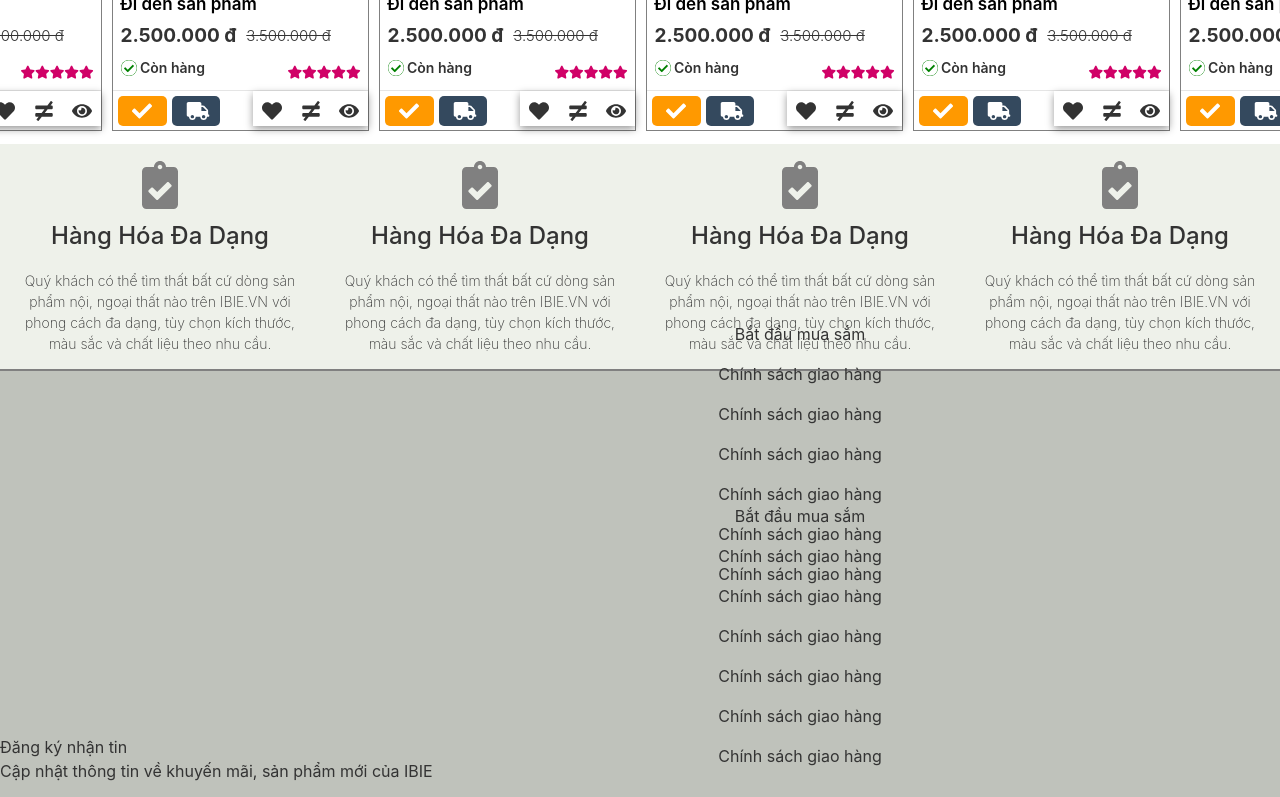
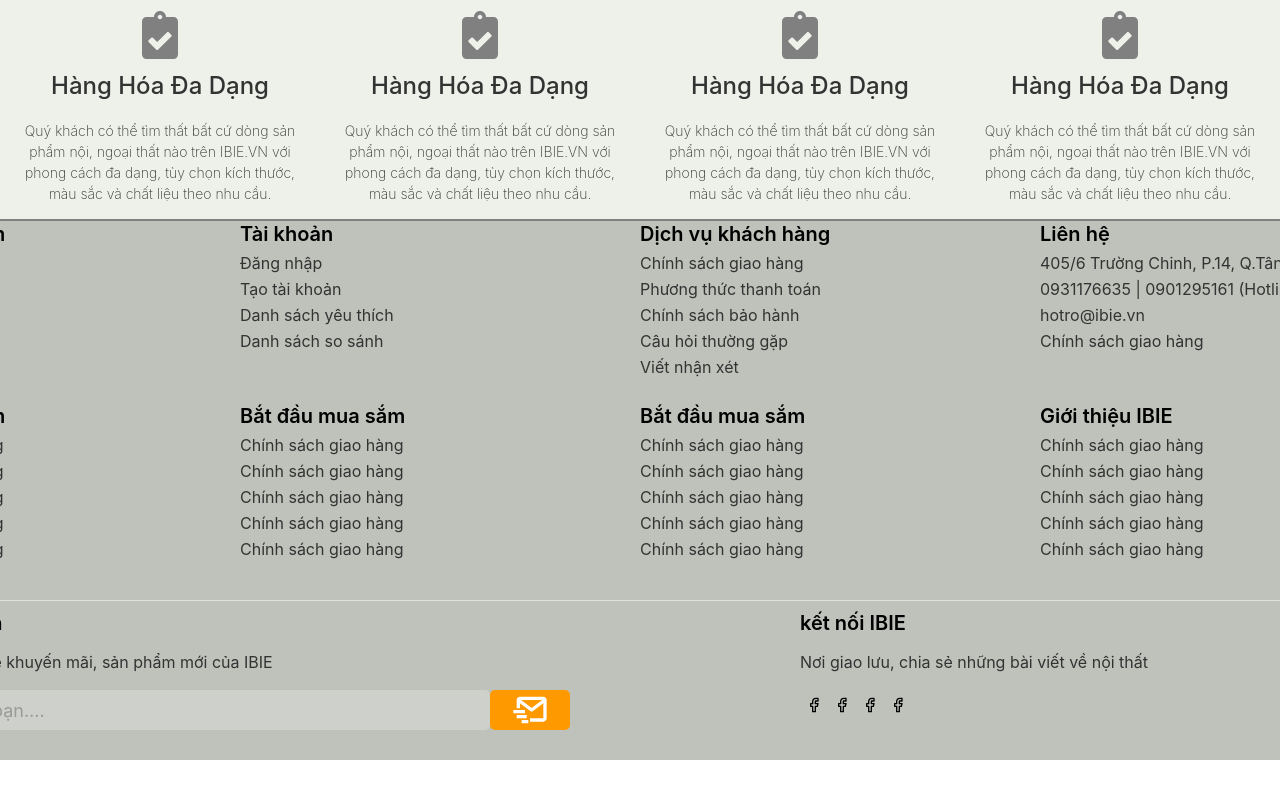
Before and after one commit to devinh2401/demo, a React (Create React App) app: page / in a window 1280 px wide. Shown: the part 2000-2797 px from the top of the page. After the commit the page ends 2760 px from the top, so only its background shows below. Built offline with nearby package versions, Linux system fonts and the light colour scheme.

Commit message:
done homepage

```diff
--- a/src/App.css
+++ b/src/App.css
@@ -17,7 +17,7 @@ body {
   display: flex;
   justify-content: center;
 } */
-.head-container {
+.main-container {
   display: flex;
   flex-direction: column;
   justify-content: center;
@@ -40,6 +40,9 @@ a {
   padding: 5px;
 } */
 .header-wrap{
+  position: fixed;
+  top: 0;
+  z-index: 9999;
   width: 100%;
   height: 150px;
   display: flex;
@@ -49,7 +52,7 @@ a {
   /* position: fixed; */
   /* top: 0; */
 }
-.header {
+header {
   width: 1600px;
   height: 150px;
   /* overflow-x: hidden; */
@@ -603,6 +606,8 @@ a {
   }
   header{
     overflow: hidden;
+    /* display: fixed;
+    z-index: 9999; */
 
   }
 
--- a/src/Components/Footer.js
+++ b/src/Components/Footer.js
@@ -1,5 +1,7 @@
 import React from 'react'
-import { FaClipboardCheck, FaHeart , FaEye , FaNotEqual, FaCheck, FaTruck, FaCheckCircle} from 'react-icons/fa'
+import { FaClipboardCheck, FaHeart , FaEye , FaNotEqual, FaCheck, FaTruck, FaCheckCircle,} from 'react-icons/fa'
+import { BiMailSend} from 'react-icons/bi'
+import { FiFacebook} from 'react-icons/fi'
 
 import "./footer.css"
 function Footer() {
@@ -40,48 +42,112 @@ function Footer() {
             <div className='footer-end'>
                 <div className='footer-row1'>
                     <div className='footer-row1-item'>
-                        <div className='foooter-row1-title'>
-                            <p>Bắt đầu mua sắm</p>
+                            <h4> Bắt đầu mua sắm </h4>
+                        <div className='footer-row1-content'>
+                            <p>Đăng ký tài khoản</p>
+                            <p>Điều khoản bán hàng</p>
+
+
                         </div>
+                    </div>
+                    <div className='footer-row1-item'>
+                            <h4> Tài khoản </h4>
+                        <div className='footer-row1-content'>
+                            <p>Đăng nhập</p>
+                            <p>Tạo tài khoản</p>
+                            <p>Danh sách yêu thích</p>
+                            <p>Danh sách so sánh</p>
+
+
+                        </div>
+                    </div>
+                    <div className='footer-row1-item'>
+                            <h4> Dịch vụ khách hàng </h4>
+                        <div className='footer-row1-content'>
+                            <p>Chính sách giao hàng</p>
+                            <p>Phương thức thanh toán</p>
+                            <p>Chính sách bảo hành</p>
+                            <p>Câu hỏi thường gặp</p>
+                            <p>Viết nhận xét</p>
+
+                        </div>
+                    </div>
+                    <div className='footer-row1-item'>
+                            <h4> Liên hệ </h4>
+                        <div className='footer-row1-content'>
+                            <p>	405/6 Trường Chinh, P.14, Q.Tân Bình, TP.HCM</p>
+                            <p>	0931176635 | 0901295161 (Hotline/Zalo)</p>
+                            <p>	hotro@ibie.vn</p>
+                            <p>Chính sách giao hàng</p>
+
+
+                        </div>
+                    </div>
+                 </div>
+                 <div className='footer-row1'>
+                    <div className='footer-row1-item'>
+                            <h4> Bắt đầu mua sắm </h4>
                         <div className='footer-row1-content'>
                             <p>Chính sách giao hàng</p>
                             <p>Chính sách giao hàng</p>
                             <p>Chính sách giao hàng</p>
                             <p>Chính sách giao hàng</p>
                             <p>Chính sách giao hàng</p>
-                            <p>Chính sách giao hàng</p>
+
                         </div>
                     </div>
-                </div>
-                <div className='footer-row1'>
                     <div className='footer-row1-item'>
-                        <div className='foooter-row1-title'>
-                            <p>Bắt đầu mua sắm</p>
-                        </div>
+                            <h4> Bắt đầu mua sắm </h4>
                         <div className='footer-row1-content'>
                             <p>Chính sách giao hàng</p>
                             <p>Chính sách giao hàng</p>
                             <p>Chính sách giao hàng</p>
                             <p>Chính sách giao hàng</p>
                             <p>Chính sách giao hàng</p>
-                            <p>Chính sách giao hàng</p>
+
                         </div>
                     </div>
-                </div>
-                <div className='footer-row-end'>
-                    <div className='fotter-register'>
-                        <span> Đăng ký nhận tin </span>
+                    <div className='footer-row1-item'>
+                            <h4> Bắt đầu mua sắm </h4>
+                        <div className='footer-row1-content'>
+                            <p>Chính sách giao hàng</p>
+                            <p>Chính sách giao hàng</p>
+                            <p>Chính sách giao hàng</p>
+                            <p>Chính sách giao hàng</p>
+                            <p>Chính sách giao hàng</p>
+
+                        </div>
+                    </div>
+                    <div className='footer-row1-item'>
+                            <h4> Giới thiệu IBIE </h4>
+                        <div className='footer-row1-content'>
+                            <p>Chính sách giao hàng</p>
+                            <p>Chính sách giao hàng</p>
+                            <p>Chính sách giao hàng</p>
+                            <p>Chính sách giao hàng</p>
+                            <p>Chính sách giao hàng</p>
+
+                        </div>
+                    </div>
+                 </div>
+
+                <div className='footer-row-end '>
+                    <div className='footer-register'>
+                        <h4> Đăng ký nhận tin </h4>
                         <p>Cập nhật thông tin về khuyến mãi, sản phẩm mới của IBIE</p>
-                        <input type='text' placeholder="Nhập Email của bạn...."></input>
-                        <button type='submit'> <i className='email'></i></button>
+                        <div className='sendmail'> <input type='text' placeholder="Nhập Email của bạn...."></input>
+                         <span className='Email-icon'> <BiMailSend /></span></div>
+
                     </div>
                     <div className='footer-conect'>
+                        <h4> kết nối IBIE</h4>
                         <p>Nơi giao lưu, chia sẻ những bài viết về nội thất</p>
                         <div className='social-icon'>
-                            <i className='fa fa-facebook'></i>
-                            <i className='fa fa-facebook'></i>
-                            <i className='fa fa-facebook'></i>
-                            <i className='fa fa-facebook'></i>
+                            <button className='social-btn' ><FiFacebook /></button>
+                            <button className='social-btn' ><FiFacebook /></button>
+                            <button className='social-btn' ><FiFacebook /></button>
+                            <button className='social-btn' ><FiFacebook /></button>
+
                         </div>
                     </div>
                 </div>
--- a/src/Components/Homepage.js
+++ b/src/Components/Homepage.js
@@ -12,9 +12,9 @@ import Content from './Content';
 import Footer from './Footer';
 function Homepage() {
   return (
-    <div className='head-container '>
+    <div className='main-container '>
       <div className='header-wrap '>
-        <header className='header'>
+        <header>
             <div className='header_top--panel'>
               <div className='header__top--panel-left '>
               <ul className="top--panel-list">
@@ -78,7 +78,7 @@ function Homepage() {
               </ul>
               </div>
             </div>
-            <div className='header_content container  '>
+            <div className='header_content'>
               <div className='header-content-fixed'>
               <div className='logo'>
                   <img src={logo} alt="logo" />
--- a/src/Components/footer.css
+++ b/src/Components/footer.css
@@ -46,19 +46,101 @@
 .footer-end{
     width: 100%;
     height: auto;
+    display: flex;
+    flex-direction: column;
+    /* position: relative; */
+    justify-content: center;
+    align-items: center;
 }
 .footer-row1{
     width: 1600px;
     height: 182px;
     display: flex;
-    justify-content: center;
+    flex-direction: row;
+    justify-content: start;
     align-items: center;
 }
+
 .footer-row1-item{
+    position: relative;
     width: 25%;
     height: 180px;
     display: flex;
     flex-direction: column;
+    justify-content: left;
+    align-items: left;
+    /* border: 2px solid red; */
+    line-height: 20px;
+}
+ h4{
+    font-size: 20px;
+    font-weight: 600;
+    color: #000;
+    margin-bottom: 15px;
+}
+.footer-row1-item li {
+    position: absolute;
+    left: 0;
+    padding: 20px;
+    margin: 20px;
+
+}
+.footer-row1-content p{
+    height: 10px;
+    line-height: 5px
+
+}
+.footer-row-end{
+    width: 1600px;
+    display: flex;
     justify-content: center;
-    align-items: center;
+    margin-top: 15px;
+    border-top: 1px solid rgba(255,255,255,.5);
+    margin-bottom: 30px;
+    padding-top: 10px;
+
 }
+.footer-register{
+    width: 50%;
+}
+.sendmail{
+    display: flex;
+    flex-direction: row;
+}
+.Email-icon{
+    width: 80px;
+    height: 40px;
+    background-color:#FF9900;
+    color: #fff;
+    font-size: 40px;
+    display: flex;
+   justify-content: center;
+   align-items: center;
+   border-radius: 5px;
+
+
+}
+.Email-icon:hover{
+    background-color: #61cdf5;
+}
+.footer-register input{
+    width: 650px;
+    height:40px;
+    outline: none;
+    border: none;
+    border-radius: 5px;
+    background-color: #dddfdb;
+    padding-left: 15px;
+    font-size: 18px;
+    opacity: .5;
+}
+
+.footer-conect{
+    width: 50%;
+    padding-left: 160px;
+}
+.social-btn{
+    border: none;
+    outline: none;
+    background: none
+}
--- a/src/Components/navbar.css
+++ b/src/Components/navbar.css
@@ -4,7 +4,7 @@
     width:1900px;
     height: 50px;
     /* background-color:#38495C; */
-    background-color:green;
+    background-color:#545453;
     position: absolute;
     top: 150px
 }
@@ -19,9 +19,9 @@
 .navbar-item span{
     font-size: 13px;
 }
-/* @media  (max-width: 576px) {
+@media  (max-width: 576px) {
     .container-nav {
    display: none;
     }
 
-  } */
+  }
```
